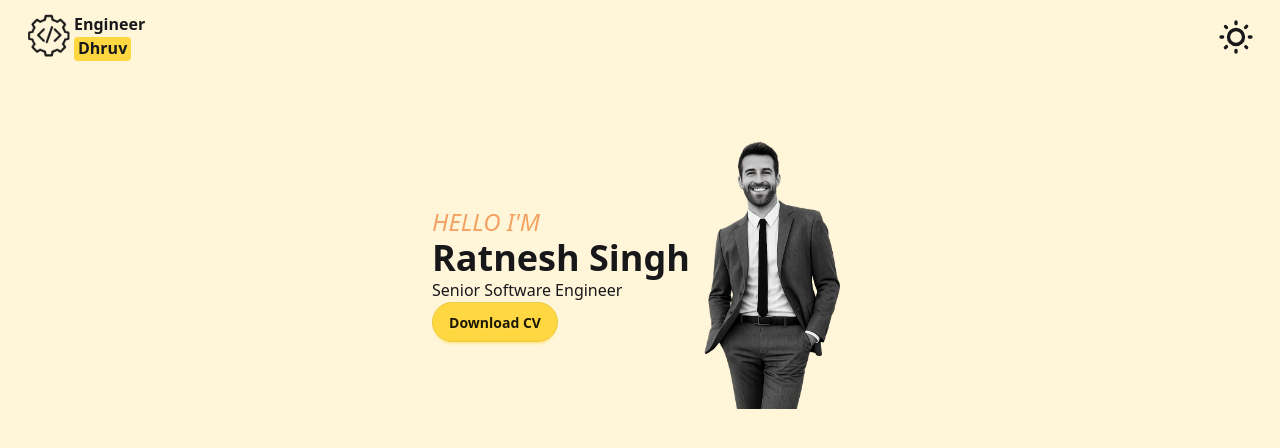
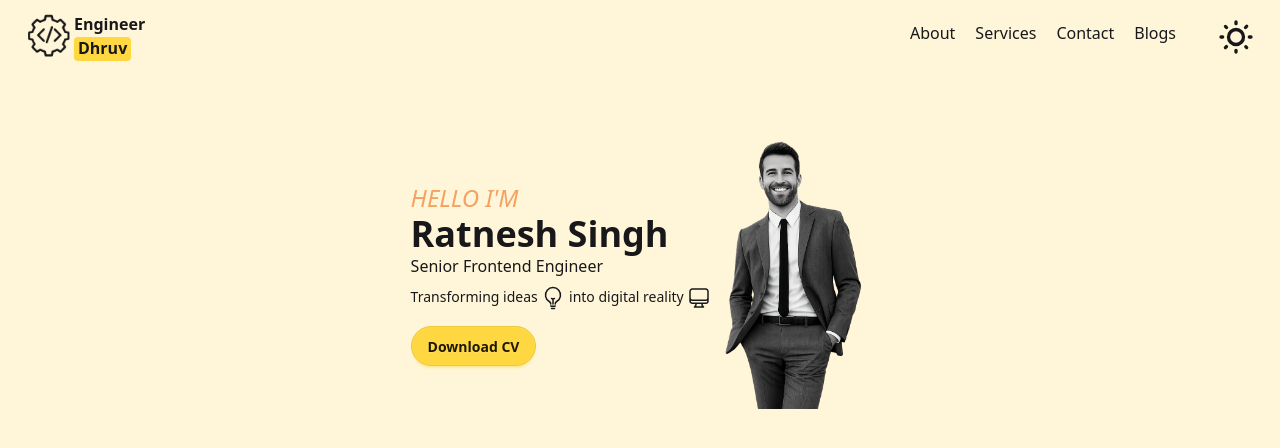
Before and after one commit to dhruva-dev/portfolio, a Next.js app: page / in a window 1280 px wide. Shown: the top 448 px of the page. Built offline with nearby package versions, Linux system fonts and the light colour scheme.

Commit message:
Navigation

```diff
--- /dev/null
+++ b/app/blogs/page.tsx
@@ -0,0 +1,3 @@
+export default function Blogs() {
+  return (<>Blog</>)
+}
--- a/app/globals.css
+++ b/app/globals.css
@@ -41,3 +41,25 @@
   --color-base-200: #504100;
   --color-base-100: #1f1800;
 }
+
+
+.navigation_menu > a {
+  position: relative;
+  display: inline-block;
+  padding: 4px 0;
+}
+
+.navigation_menu > a::after {
+  content: "";
+  position: absolute;
+  left: 0;
+  bottom: 0;
+  height: 2px;
+  width: 0%; /* Start at 0 */
+  background-color: var(--color-base-900);
+  transition: width 0.3s ease;
+}
+
+.navigation_menu > a:hover::after {
+  width: 100%; /* Animate to full width */
+}
--- /dev/null
+++ b/app/navigtion.tsx
@@ -0,0 +1,12 @@
+import Link from "next/link";
+
+export default function Navigation() {
+    return (
+        <div className="flex items-center gap-5 navigation_menu text-sm sm:text-base">
+            <Link href="/blogs">About</Link>
+            <Link href="/blogs">Services</Link>
+            <Link href="/blogs">Contact</Link>
+            <Link href="/blogs">Blogs</Link>
+        </div>
+    )
+}
--- a/app/page.tsx
+++ b/app/page.tsx
@@ -2,6 +2,8 @@ import DownloadCVButton from "./components/download";
 import Logo from "./components/Logo";
 import ThemeToggle from "./components/ThemeToggle";
 import Image from "next/image";
+import { ComputerDesktopIcon, LightBulbIcon } from '@heroicons/react/24/outline'
+import Navigation from "./navigtion";
 
 export default function Home() {
   return (
@@ -9,13 +11,24 @@ export default function Home() {
       <div className="px-6">
         <div className="flex justify-between py-3 items-center">
           <Logo />
-          <ThemeToggle />
+          <div className="flex gap-10">
+            <div className="hidden sm:block">
+              <Navigation />
+            </div>
+            <ThemeToggle />
+          </div>
+        </div>
+        <div className="sm:hidden flex justify-center mt-4">
+          <Navigation />
         </div>
         <div className="flex justify-center gap-2 h-100 items-center">
           <div>
-            <h2 className="text-lg md:text-2xl italic text-[#f4a261]">HELLO I&apos;M</h2>
-            <h1 className="text-xl md:text-4xl font-semibold">Ratnesh Singh</h1>
-            <h1 className="text-sm md:text-base">Senior Software Engineer</h1>
+            <div className="mb-2">
+              <h2 className="text-lg md:text-2xl italic text-[#f4a261]">HELLO I&apos;M</h2>
+              <h1 className="text-xl md:text-4xl font-semibold">Ratnesh Singh</h1>
+              <h1 className="text-sm md:text-base">Senior Frontend Engineer</h1>
+            </div>
+            <p className="mb-4 text-xs md:text-sm">Transforming ideas <LightBulbIcon className="size-6 inline" /> into digital reality <ComputerDesktopIcon className="size-6 inline" /></p>
             <DownloadCVButton />
           </div>
           <div>
--- a/package.json
+++ b/package.json
@@ -11,6 +11,7 @@
     "deploy": "npm run export && gh-pages -d out"
   },
   "dependencies": {
+    "@heroicons/react": "^2.2.0",
     "next": "15.3.3",
     "react": "^19.0.0",
     "react-dom": "^19.0.0"
```
Also changed, not shown: public/icons/computer.svg (added), 1 other file (tests, documents, lock files or other folders).
